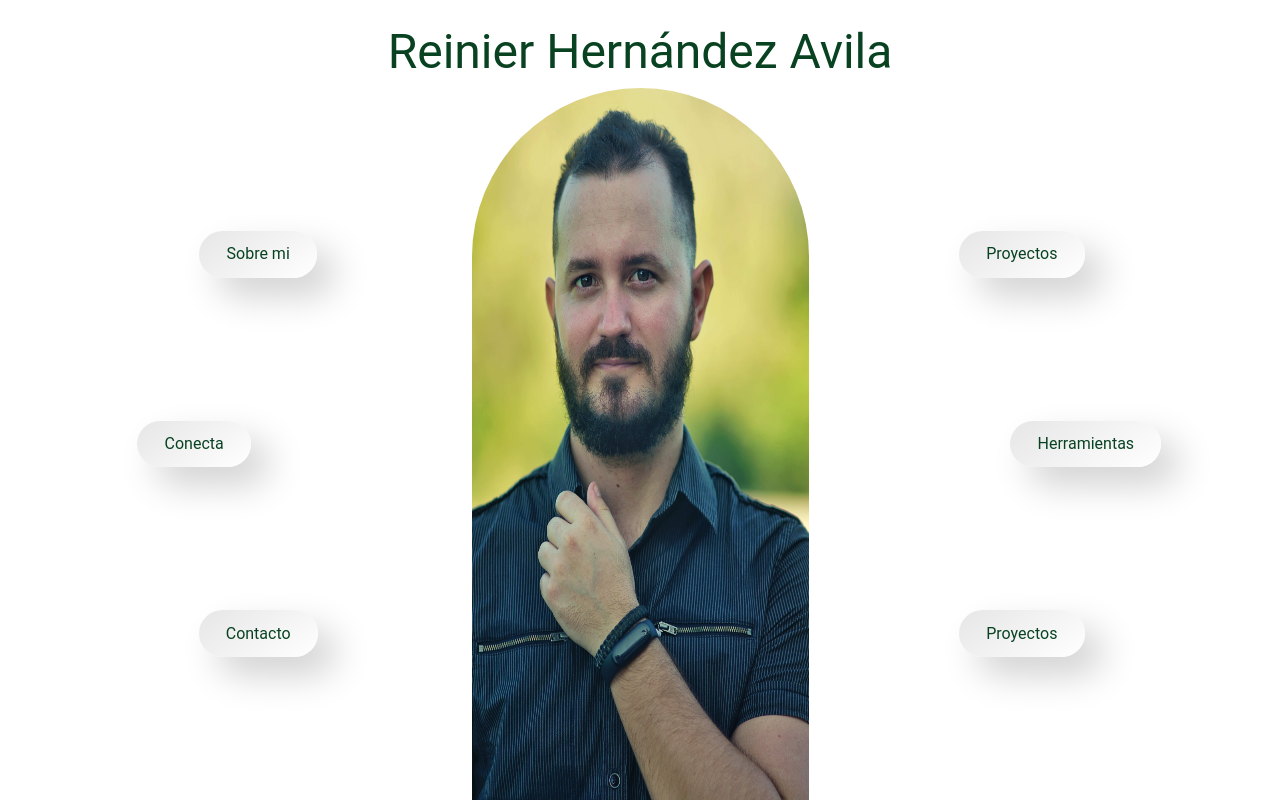
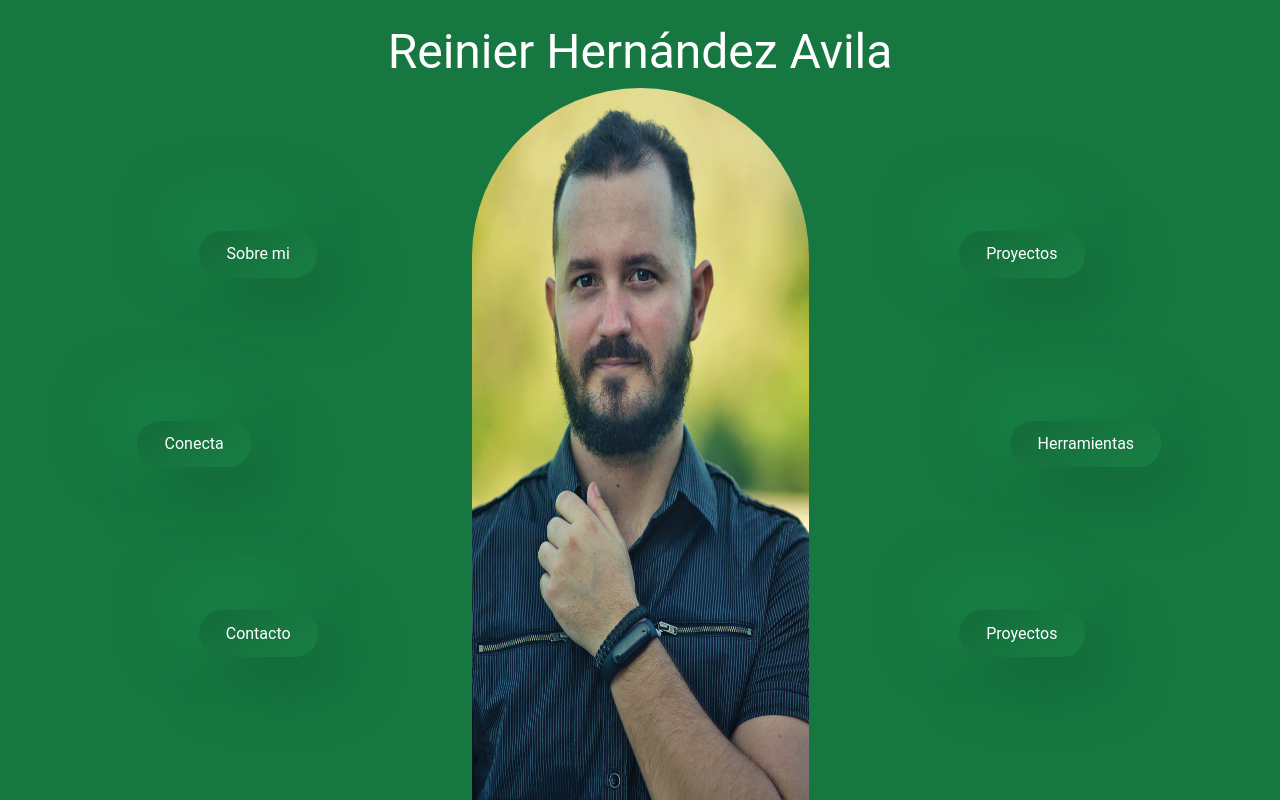
Before and after one commit to ragnarok22/about-page, a Next.js app: page / in a window 1280 px wide. Built offline with nearby package versions, Linux system fonts and the light colour scheme.

Commit message:
volviendo al fondo verde

```diff
--- a/styles/Index.module.scss
+++ b/styles/Index.module.scss
@@ -3,7 +3,8 @@
   flex-direction: column;
   height: 100vh;
   width: 100%;
-  color: #084221;
+  background-color: #167740;
+  color: white;
 
   h1 {
     text-align: center;
@@ -17,9 +18,9 @@
 
   a {
     border-radius: 50px;
-    background: linear-gradient(145deg, #e6e6e6, #ffffff);
-    box-shadow:  18px 18px 36px #d1d1d1,
-                -18px -18px 36px #ffffff;
+    background: linear-gradient(145deg, #146b3a, #187f44);
+    box-shadow:  20px 20px 60px #136536,
+                -20px -20px 60px #19894a;
     padding: 0.7em 1.7em;
 
     &.right {
```
